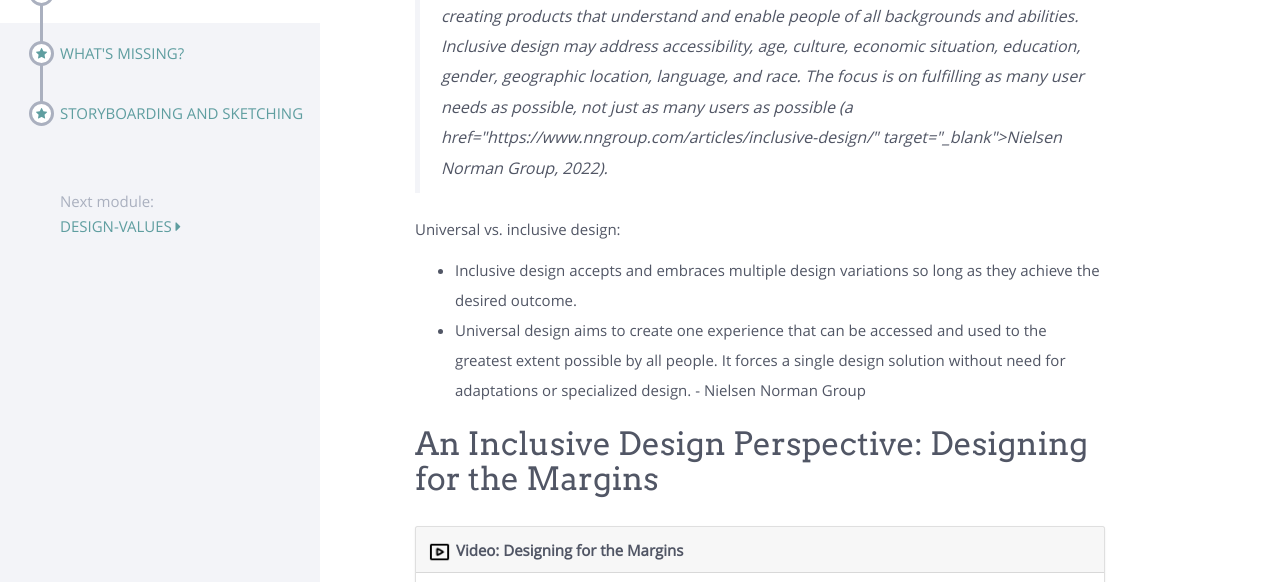
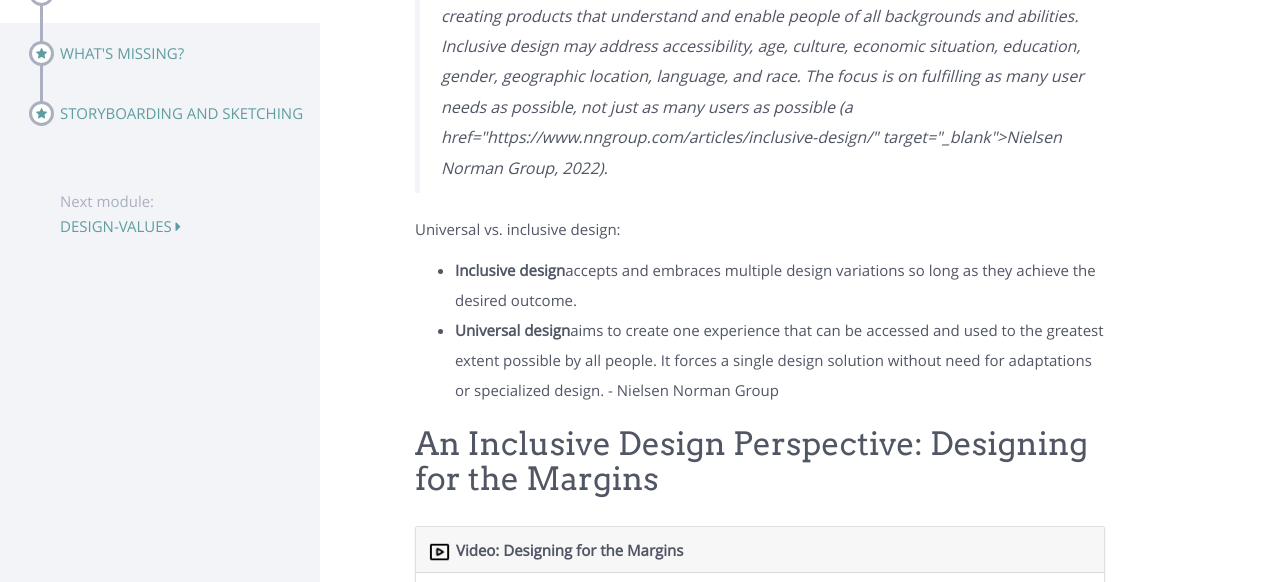
Before and after one commit to ucsdlib/foundations, a Jekyll site: the page built from modules/key-ideas/_posts/2000-01-05-universal-design.html, in a window 1280 px wide and 900 px high, scrolled down 482 px, cut to the strip 0-582 px from the top of the window. Built offline with Jekyll 4.4.1, drawn with Linux system fonts in a browser that asks for light colours; nearby versions of some CDN libraries.

```diff
--- a/modules/key-ideas/_posts/2000-01-05-universal-design.html
+++ b/modules/key-ideas/_posts/2000-01-05-universal-design.html
@@ -13,8 +13,8 @@ title: Inclusive & Universal Design
 
 <p>Universal vs. inclusive design: </p>
 <ul>
-	<li>Inclusive design accepts and embraces multiple design variations so long as they achieve the desired outcome.</li>
-	<li>Universal design aims to create one experience that can be accessed and used to the greatest extent possible by all people. It forces a single design solution without need for adaptations or specialized design. - Nielsen Norman Group</li>
+	<li><strong>Inclusive design</strong>accepts and embraces multiple design variations so long as they achieve the desired outcome.</li>
+	<li><strong>Universal design</strong>aims to create one experience that can be accessed and used to the greatest extent possible by all people. It forces a single design solution without need for adaptations or specialized design. - Nielsen Norman Group</li>
 </ul>
 
 <h2>An Inclusive Design Perspective: Designing for the Margins</h2>
```
